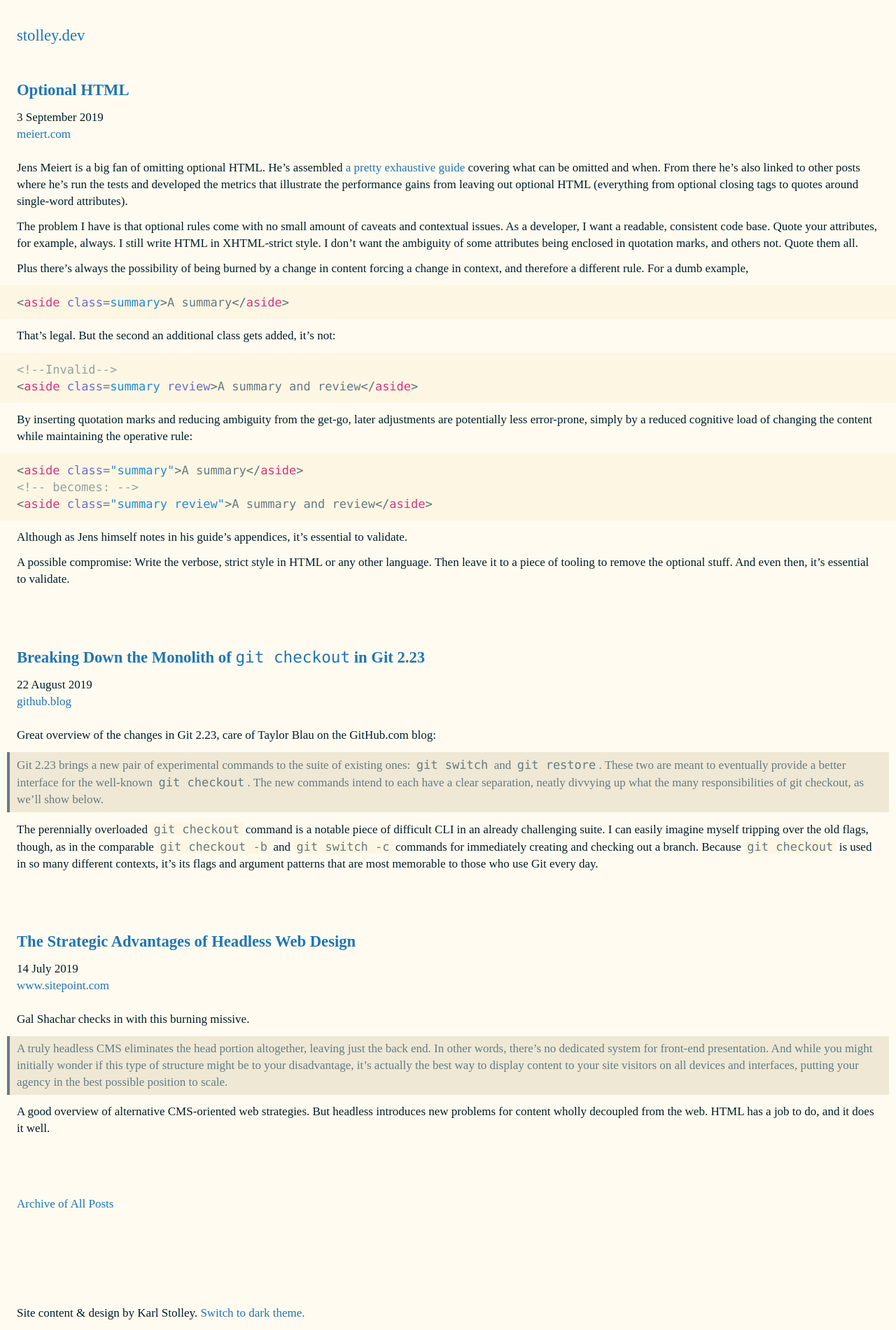
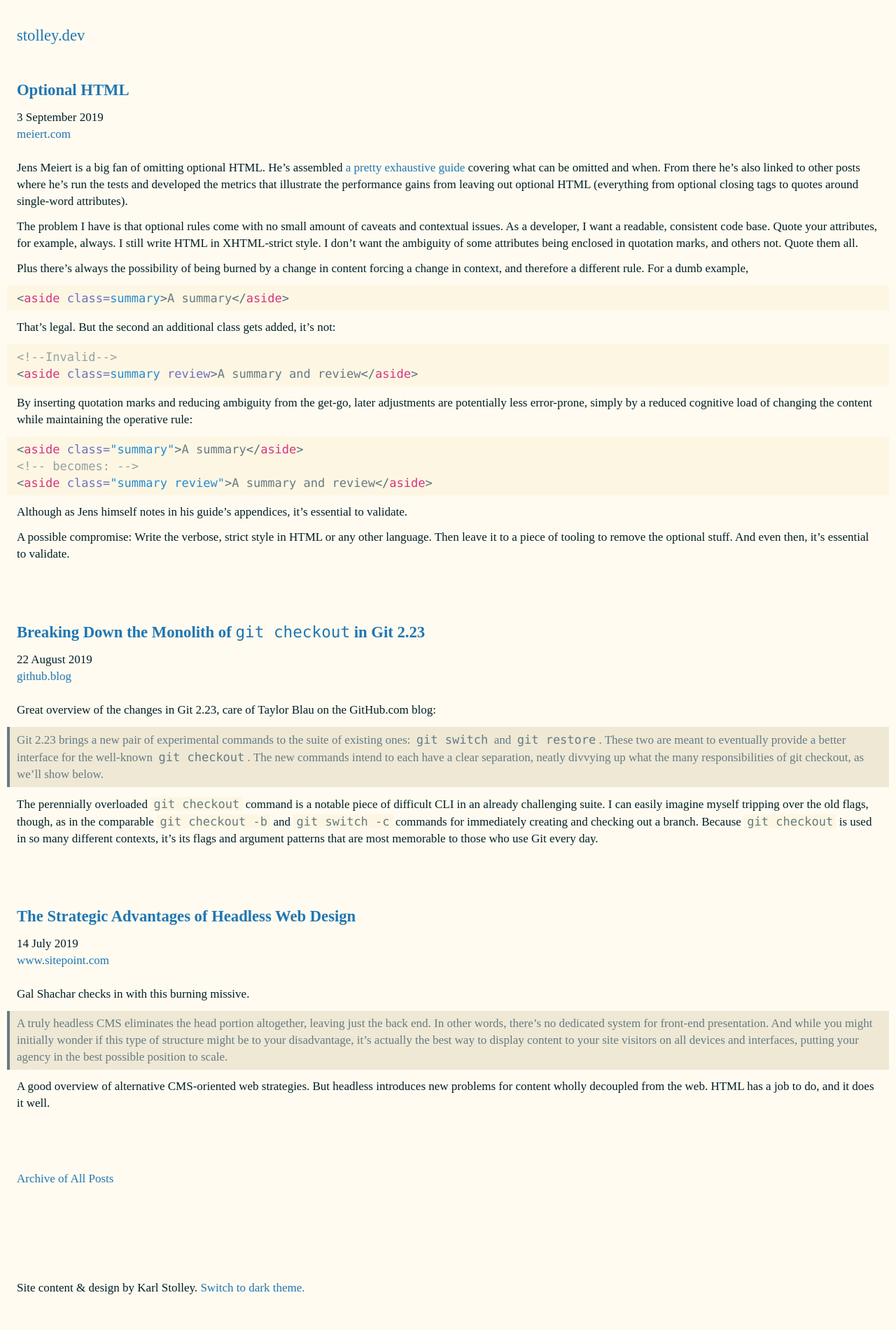
Before and after one commit to karlstolley/stolley.dev, a Jekyll site: the page built from index.md, in a window 1280 px wide. Shown: the whole page at 70% size. Built offline with Jekyll 4.4.1, drawn with Linux system fonts in a browser that asks for light colours; some web fonts are replaced; after the commit the page ends 1865 px from its top, so only the background shows below that.

Commit message:
Style code blocks to same edge as blockquotes

```diff
--- a/assets/css/screen.css
+++ b/assets/css/screen.css
@@ -224,8 +224,8 @@ pre {
   padding: 0 0.25em 0 0.25em; /* 4px */
 }
 pre {
-  margin: 0px -24px 12px -24px;
-  padding: 12px 24px;
+  margin: 0 -14px 12px -14px;
+  padding: 6px 4px 6px 14px;
 }
 blockquote code {
   background: inherit;
```
Also changed, not shown: backstop_data/bitmaps_reference/v01_DARK_Post_Syntax_Highlighting_0_document_0_phone.png, backstop_data/bitmaps_reference/v01_DARK_Post_Syntax_Highlighting_0_document_1_tablet.png, backstop_data/bitmaps_reference/v01_DARK_Stolleydev_Homepage_0_document_0_phone.png, 5 other files.
